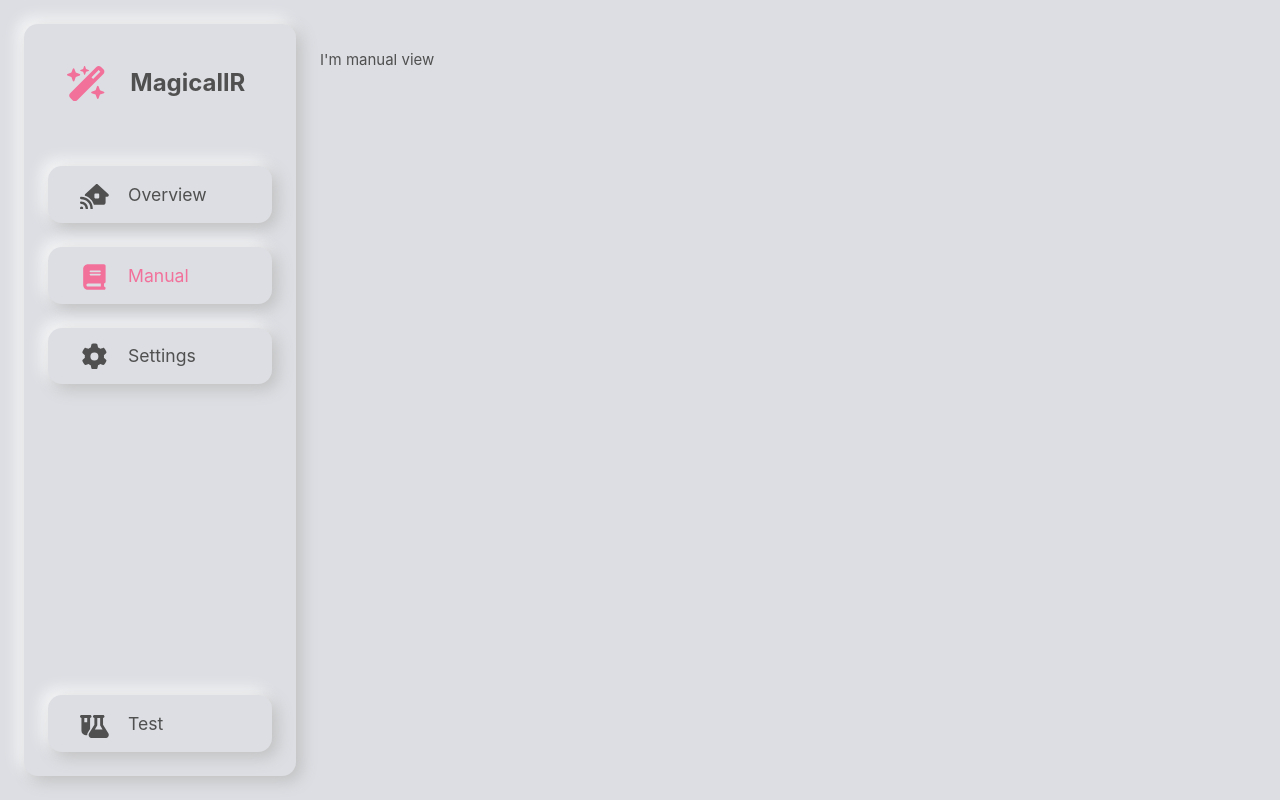
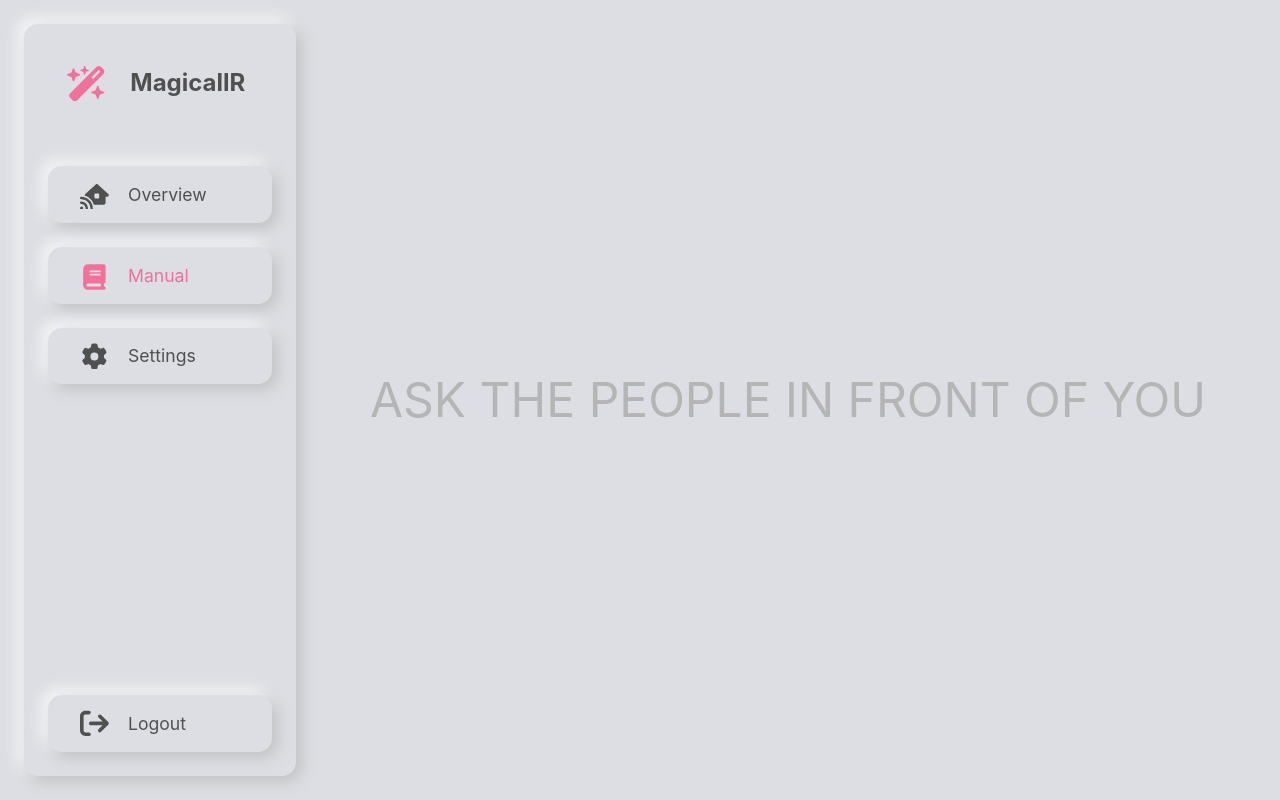
Before and after one commit to RyanUnicorn/legendary-remote-server, a Vue app in the folder frontend/: page /manual in a window 1280 px wide. Built offline with nearby package versions, Linux system fonts and the light colour scheme.

Commit message:
feat: make the left nav suitable for DEMO

```diff
--- a/frontend/src/App.vue
+++ b/frontend/src/App.vue
@@ -34,11 +34,15 @@ const route = useRoute();
         </NavCard>
       </RouterLink>
 
-      <RouterLink to="/test">
+      <NavCard text="Logout" myRoute="wut" :currentRoute="route.name" style="cursor: no-drop;">
+        <svg xmlns="http://www.w3.org/2000/svg" viewBox="0 0 512 512"><path d="M502.6 278.6c12.5-12.5 12.5-32.8 0-45.3l-128-128c-12.5-12.5-32.8-12.5-45.3 0s-12.5 32.8 0 45.3L402.7 224 192 224c-17.7 0-32 14.3-32 32s14.3 32 32 32l210.7 0-73.4 73.4c-12.5 12.5-12.5 32.8 0 45.3s32.8 12.5 45.3 0l128-128zM160 96c17.7 0 32-14.3 32-32s-14.3-32-32-32L96 32C43 32 0 75 0 128L0 384c0 53 43 96 96 96l64 0c17.7 0 32-14.3 32-32s-14.3-32-32-32l-64 0c-17.7 0-32-14.3-32-32l0-256c0-17.7 14.3-32 32-32l64 0z"/></svg>
+      </NavCard>
+
+      <!-- <RouterLink to="/test">
         <NavCard text="Test" myRoute="test" :currentRoute="route.name">
           <svg xmlns="http://www.w3.org/2000/svg" viewBox="0 0 640 512"><path d="M175 389.4c-9.8 16-15 34.3-15 53.1c-10 3.5-20.8 5.5-32 5.5c-53 0-96-43-96-96V64C14.3 64 0 49.7 0 32S14.3 0 32 0H96h64 64c17.7 0 32 14.3 32 32s-14.3 32-32 32V309.9l-49 79.6zM96 64v96h64V64H96zM352 0H480h32c17.7 0 32 14.3 32 32s-14.3 32-32 32V214.9L629.7 406.2c6.7 10.9 10.3 23.5 10.3 36.4c0 38.3-31.1 69.4-69.4 69.4H261.4c-38.3 0-69.4-31.1-69.4-69.4c0-12.8 3.6-25.4 10.3-36.4L320 214.9V64c-17.7 0-32-14.3-32-32s14.3-32 32-32h32zm32 64V224c0 5.9-1.6 11.7-4.7 16.8L330.5 320h171l-48.8-79.2c-3.1-5-4.7-10.8-4.7-16.8V64H384z"/></svg>
         </NavCard>
-      </RouterLink>
+      </RouterLink> -->
     </div>
     <div class="main">
       <RouterView />
--- a/frontend/src/views/ManualView.vue
+++ b/frontend/src/views/ManualView.vue
@@ -3,9 +3,19 @@
 </script>
 
 <template>
-    I'm manual view
+  <div class="center">
+    ASK THE PEOPLE IN FRONT OF YOU
+  </div>
 </template>
 
 <style scoped>
-
+  .center {
+    font-size: 3rem;
+    color: var(--color-text-mute);
+    display: flex;
+    justify-content: center;
+    align-items: center;
+    width: 100%;
+    height: 100%;
+  }
 </style>
--- a/frontend/src/views/SettingsView.vue
+++ b/frontend/src/views/SettingsView.vue
@@ -3,9 +3,19 @@
 </script>
 
 <template>
-    I'm settings view
+  <div class="center">
+    NO SETTINGS FOR DEMO
+  </div>
 </template>
 
 <style scoped>
-
+  .center {
+    font-size: 3rem;
+    color: var(--color-text-mute);
+    display: flex;
+    justify-content: center;
+    align-items: center;
+    width: 100%;
+    height: 100%;
+  }
 </style>
```
